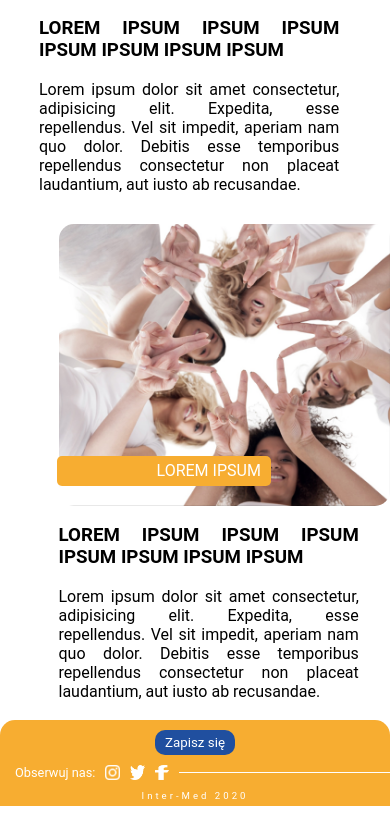
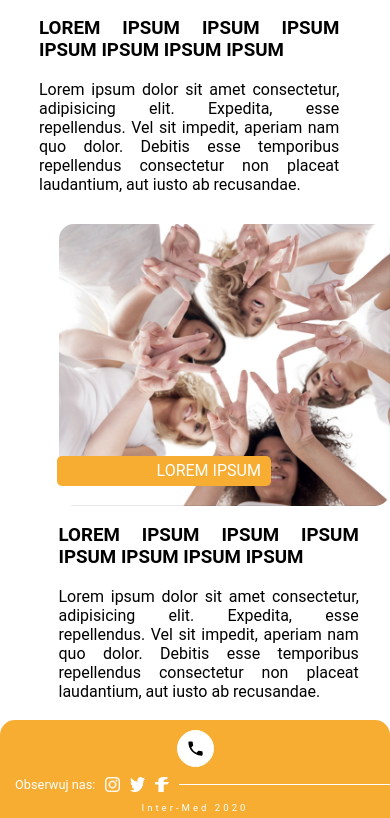
Before and after one commit to wrogoz/klinika-laserowa-pl, a React (Create React App) app: page / in a window 390 px wide. Shown: the part 1283-2101 px from the top of the page. Built offline with nearby package versions, Linux system fonts and the light colour scheme.

Commit message:
phone btn prop

```diff
--- a/src/components/footer.tsx
+++ b/src/components/footer.tsx
@@ -4,7 +4,7 @@ import instagram from '../images/instagram.png';
 import twitter from '../images/twitterLogo.png';
 import facebook from '../images/facebook.png';
 import { connect } from 'react-redux';
-
+import phone from '../images/phone.svg';
 
 
 interface FooterProps{
@@ -16,11 +16,9 @@ class Footer extends Component<FooterProps,{}> {
 
                 <FooterBox>
                             <FirstRow>
-                                <a href="tel:+48601197666">
-                                    <FooterBtn>
-                                        Zapisz się
-                                    </FooterBtn>
-                                </a>
+                            <a href="tel:+48601197666">
+                                <img src={phone} alt='sef'/>
+                            </a>
                             </FirstRow>
                             <SecondRow>
                             <p>Obserwuj nas:</p>
@@ -50,15 +48,25 @@ const FooterBox = styled.footer`
     padding:10px 0 5px 0;
     width:100%;
     border-radius:15px 15px 0 0;
+    a{
+        display:flex;
+        align-items:center;
+        text-decoration:none;
+        color:#fff;
+        border:1px solid #fff;
+        border-radius:100%;
+        padding: 8px;
+        background:#fff;
+        img{
+            color:#fff;
+            height: 19px;
+        }
+        p{margin:2px;}
+    }
     background-color:${props=>props.theme.interOrange};
     @media(min-width:700px){
         padding:30px 0;
     }
-
-
-
-
-
 
 `
 const FirstRow=styled.div`
@@ -125,12 +133,14 @@ margin: 0 5px;
 `
 
 const FooterBtn = styled.button`
-    border:none;
-    background:${props=>props.theme.interBlue};
+    border:1px solid #fff;
+    background:${props=>props.theme.interOrange};
     width:80px;
     padding:5px;
     border-radius:10px;
     color:#fff;
+    text-transform:uppercase;
+    font-weight:bold;
     font-family: 'Roboto', sans-serif;
     cursor:pointer;
     @media(min-width:750px){
```
Also changed, not shown: src/images/phone.svg (added).
